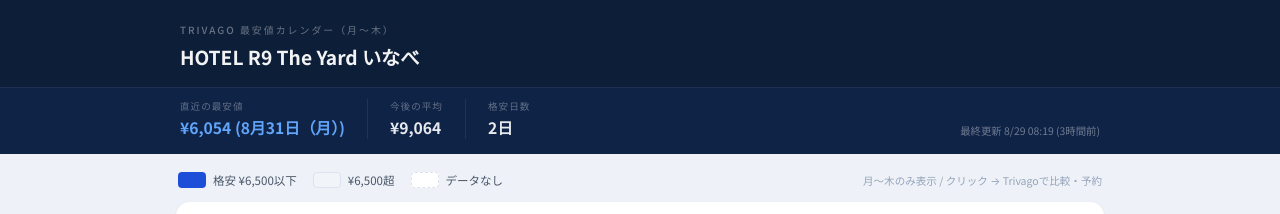
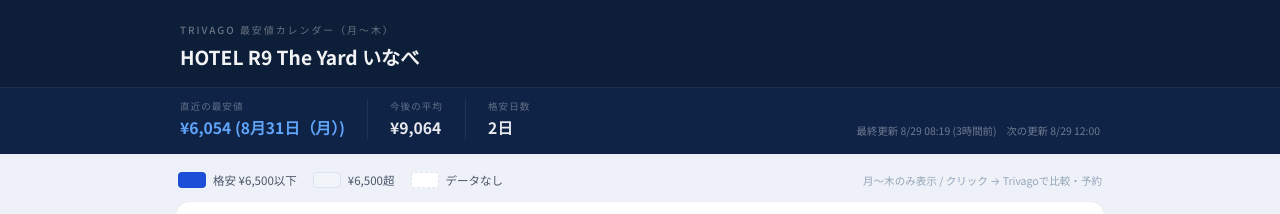
Before and after one commit to saltums/hotel-r9-calendar, a plain HTML site: page index.html in a window 1280 px wide. Shown: the top 214 px of the page. Drawn offline with Linux system fonts and the light colour scheme.

Commit message:
feat: show next update time in header

```diff
--- a/index.html
+++ b/index.html
@@ -162,6 +162,7 @@
         <span class="stat-val" id="sCount">—</span>
       </div>
       <span class="upd" id="sUpd">—</span>
+      <span class="upd" id="sNext" style="margin-left:10px">—</span>
     </div>
   </div>
 </header>
@@ -235,6 +236,12 @@
     const rel=diff<60?`${diff}分前`:diff<1440?`${Math.floor(diff/60)}時間前`:`${Math.floor(diff/1440)}日前`;
     document.getElementById('sUpd').textContent=`最終更新 ${mo}/${dy} ${hh}:${mm} (${rel})`;
   }
+  // 次の更新 = 毎時00分なので、次の :00 を計算
+  const now2=new Date(); const jstNow=new Date(now2.getTime()+9*60*60*1000);
+  const nextJst=new Date(jstNow); nextJst.setUTCMinutes(0,0,0); nextJst.setUTCHours(nextJst.getUTCHours()+1);
+  const nm=String(nextJst.getUTCMonth()+1), nd=String(nextJst.getUTCDate());
+  const nh=String(nextJst.getUTCHours()).padStart(2,'0');
+  document.getElementById('sNext').textContent=`次の更新 ${nm}/${nd} ${nh}:00`;
 }
 
 function renderCal(prices){
```
